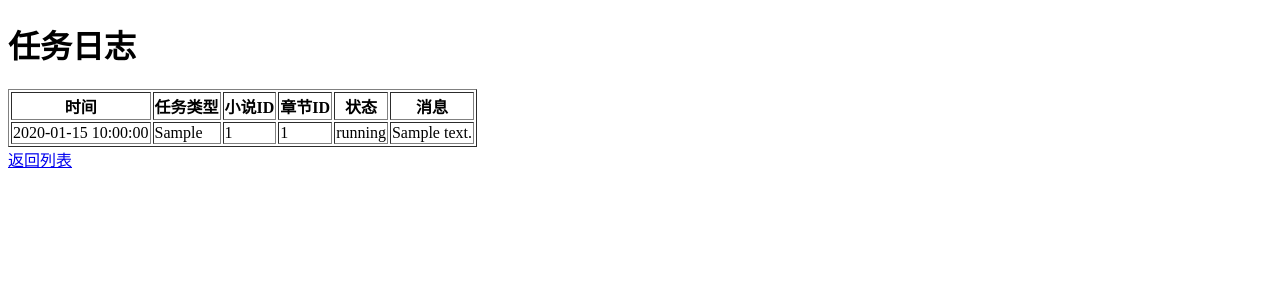
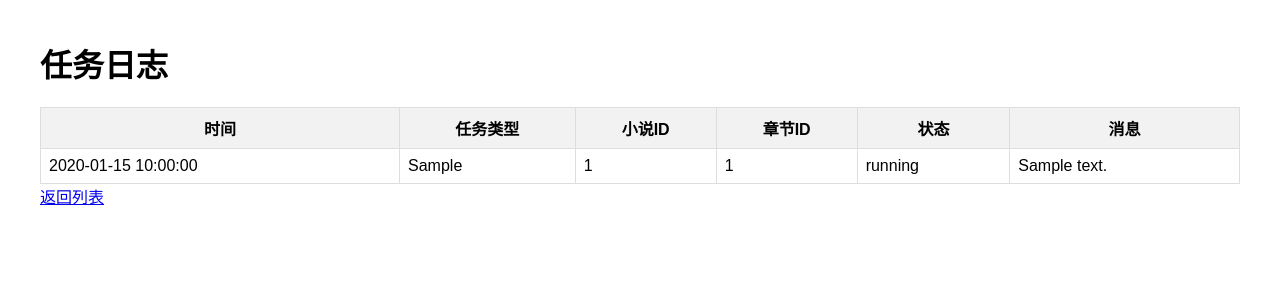
Before and after one commit to zz9744813-lab/qaunzidong, a FastAPI app: template app/templates/logs.html in a window 1280 px wide. Shown: the top 300 px of the page. Run offline with FastAPI, Linux system fonts and the light colour scheme; the template is opened without the code that fills it: most values are stand-ins (such as "Sample title", 1, 10 or a date in 2020).

Commit message:
Improve logs page styling

```diff
--- a/app/templates/logs.html
+++ b/app/templates/logs.html
@@ -2,10 +2,16 @@
 <html>
 <head>
     <title>任务日志 - Novel Auto Factory</title>
+    <style>
+        body { font-family: Arial; margin: 40px; }
+        table { border-collapse: collapse; width: 100%; }
+        th, td { border: 1px solid #ddd; padding: 8px; }
+        th { background-color: #f2f2f2; }
+    </style>
 </head>
 <body>
     <h1>任务日志</h1>
-    <table border="1">
+    <table>
         <tr>
             <th>时间</th>
             <th>任务类型</th>
```
